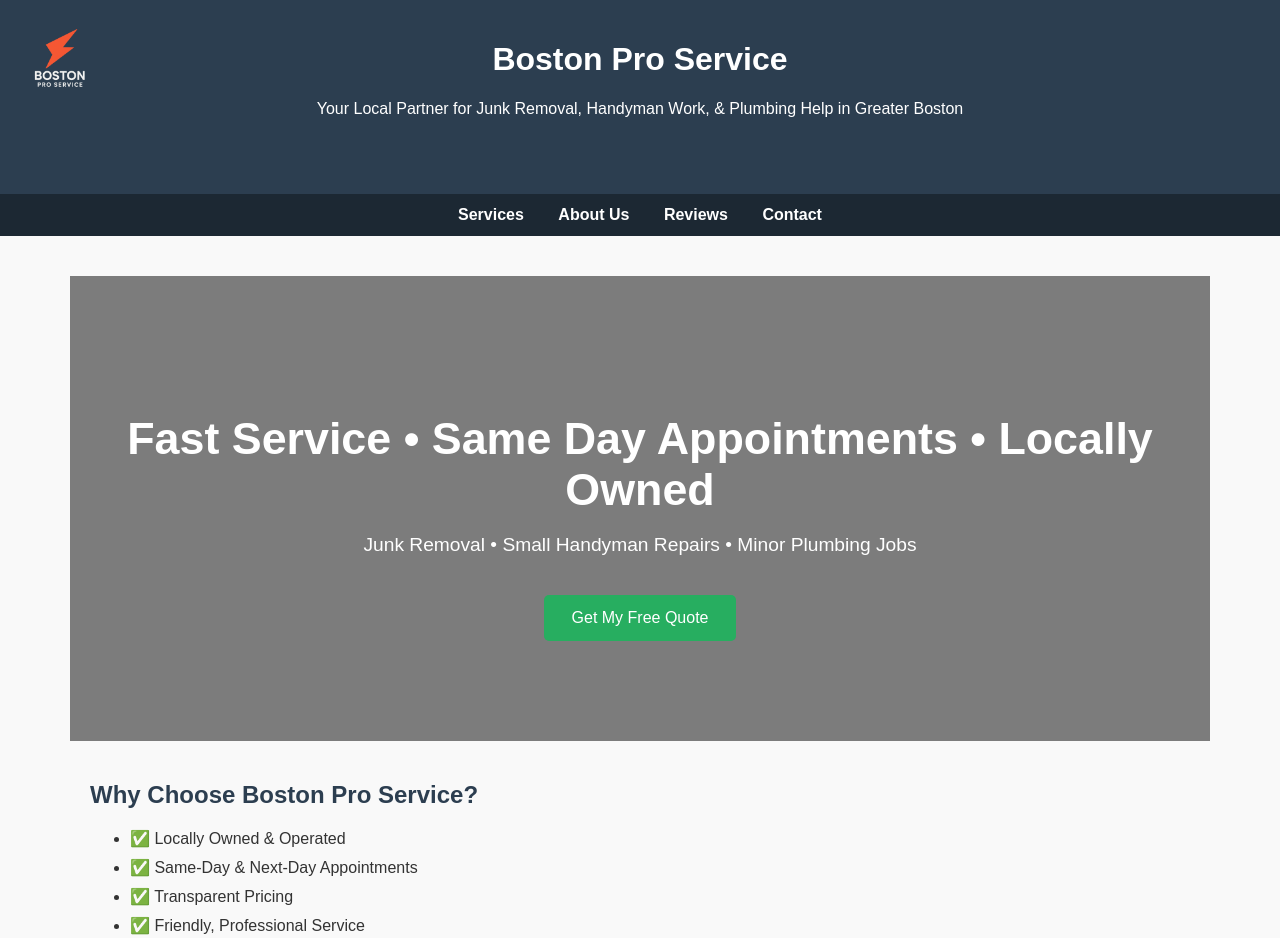
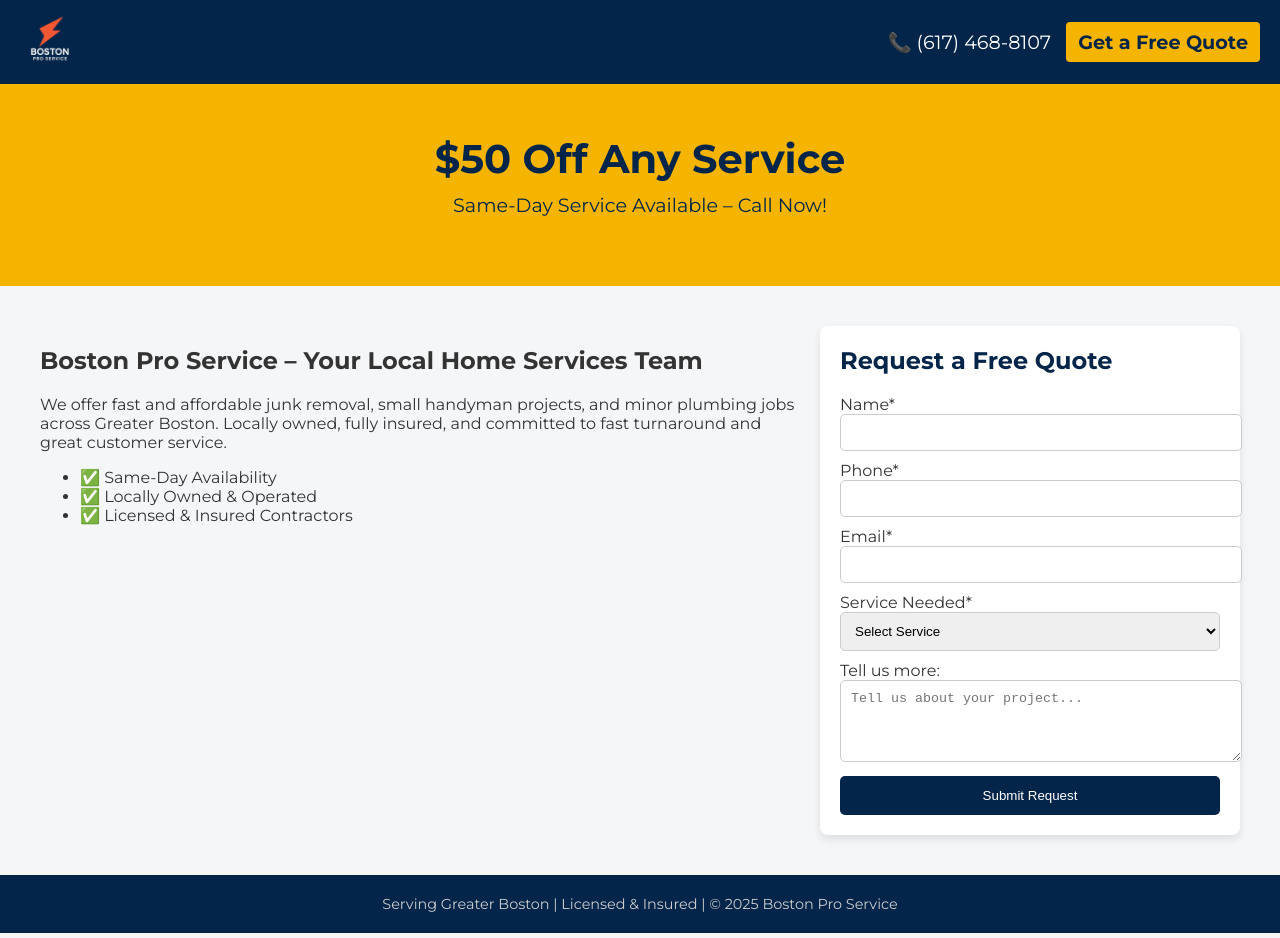
Before and after one commit to NathanTozzi/bostonproservice.github.io, a plain HTML site: page index.html in a window 1280 px wide. Shown: the top 938 px of the page. Drawn offline with Linux system fonts and the light colour scheme.

Commit message:
Update index.html

```diff
--- a/index.html
+++ b/index.html
@@ -3,117 +3,94 @@
 <head>
   <meta charset="UTF-8">
   <meta name="viewport" content="width=device-width, initial-scale=1.0">
-  <title>Boston Pro Service | Fast, Affordable Junk Removal & Home Services in Boston</title>
-  <meta name="description" content="Fast, affordable junk removal, handyman services, and small plumbing jobs across Boston. Locally owned & operated. Get a free quote today!">
-  <meta name="keywords" content="Boston junk removal, Boston handyman, Boston plumbing help, local home services, same day service Boston, Boston Pro Service">
-  <meta name="author" content="Boston Pro Service">
+  <title>Boston Pro Service | Fast & Affordable Home Services</title>
+  <link href="https://fonts.googleapis.com/css2?family=Montserrat:wght@400;700&display=swap" rel="stylesheet">
   <style>
     body {
       margin: 0;
-      font-family: 'Arial', sans-serif;
-      background-color: #f9f9f9;
+      font-family: 'Montserrat', sans-serif;
+      background-color: #f4f6f8;
       color: #333;
     }
-    header {
-      background-color: #2c3e50;
+    .top-bar {
+      background-color: #03254a;
       color: white;
-      padding: 20px 20px 60px 20px;
-      position: relative;
-      text-align: center;
+      display: flex;
+      justify-content: space-between;
+      align-items: center;
+      padding: 10px 20px;
     }
-    header img {
-      position: absolute;
-      top: 20px;
-      left: 20px;
-      height: 80px;
-      cursor: pointer;
+    .top-bar img {
+      height: 60px;
     }
-    nav {
-      background-color: #1c2833;
-      text-align: center;
-      padding: 12px 0;
+    .phone-cta {
+      font-size: 1.2em;
     }
-    nav a {
-      color: white;
-      margin: 0 15px;
+    .phone-cta a {
+      background-color: #f4b400;
+      color: #03254a;
+      padding: 8px 12px;
       text-decoration: none;
+      border-radius: 4px;
+      margin-left: 10px;
       font-weight: bold;
-      transition: color 0.3s;
-    }
-    nav a:hover {
-      color: #f1c40f;
     }
     .hero {
-      background: linear-gradient(rgba(0,0,0,0.5), rgba(0,0,0,0.5)), url('images/boston.jpg') center/cover no-repeat;
-      color: white;
+      background-color: #f4b400;
       text-align: center;
-      padding: 100px 20px;
+      padding: 50px 20px;
+      color: #03254a;
     }
     .hero h1 {
-      font-size: 2.8em;
-      margin-bottom: 10px;
+      font-size: 2.5em;
+      margin: 0;
     }
     .hero p {
       font-size: 1.2em;
+      margin-top: 10px;
     }
-    .cta-button {
-      background-color: #27ae60;
-      color: white;
-      padding: 14px 28px;
-      text-decoration: none;
-      display: inline-block;
-      margin-top: 20px;
-      border-radius: 5px;
-      transition: background-color 0.3s, transform 0.2s;
-    }
-    .cta-button:hover {
-      background-color: #1e8449;
-      transform: scale(1.05);
-    }
-    section {
-      max-width: 1100px;
+    .content {
+      display: flex;
+      max-width: 1200px;
       margin: 40px auto;
       padding: 0 20px;
     }
-    h2 {
-      color: #2c3e50;
+    .main {
+      flex: 2;
+      margin-right: 20px;
     }
-    ul li {
+    .sidebar-form {
+      flex: 1;
+      background-color: white;
+      padding: 20px;
+      border-radius: 8px;
+      box-shadow: 0 4px 8px rgba(0,0,0,0.1);
+    }
+    .sidebar-form h2 {
+      margin-top: 0;
+      color: #03254a;
+    }
+    .sidebar-form input, .sidebar-form textarea, .sidebar-form select {
+      width: 100%;
+      padding: 10px;
       margin-bottom: 10px;
-    }
-    .form-section {
-      background-color: #ffffff;
-      padding: 30px;
-      box-shadow: 0 4px 10px rgba(0,0,0,0.1);
-      border-radius: 8px;
-    }
-    .form-section label {
-      font-weight: bold;
-      display: block;
-      margin-bottom: 5px;
-    }
-    .form-section input, .form-section textarea, .form-section select {
-      width: 100%;
-      padding: 12px;
-      margin-bottom: 15px;
       border: 1px solid #ccc;
       border-radius: 5px;
     }
-    .form-section button {
-      background-color: #27ae60;
+    .sidebar-form button {
+      background-color: #03254a;
       color: white;
-      padding: 12px 20px;
+      padding: 12px;
       border: none;
       border-radius: 5px;
       cursor: pointer;
-      transition: background-color 0.3s, transform 0.2s;
+      width: 100%;
     }
-    .form-section button:hover {
-      background-color: #1e8449;
-      transform: scale(1.05);
+    .sidebar-form button:hover {
+      background-color: #021d38;
     }
     footer {
-      background-color: #1c2833;
+      background-color: #03254a;
       color: #ccc;
       text-align: center;
       padding: 20px;
@@ -124,72 +101,63 @@
 </head>
 <body>
 
-<header>
-  <a href="index.html">
-    <img src="images/logo-new.png" alt="Boston Pro Service Logo">
-  </a>
-  <h1>Boston Pro Service</h1>
-  <p>Your Local Partner for Junk Removal, Handyman Work, & Plumbing Help in Greater Boston</p>
-</header>
-
-<nav>
-  <a href="services.html">Services</a>
-  <a href="about.html">About Us</a>
-  <a href="reviews.html">Reviews</a>
-  <a href="contact.html">Contact</a>
-</nav>
+<div class="top-bar">
+  <a href="index.html"><img src="images/logo-new.png" alt="Boston Pro Service Logo"></a>
+  <div class="phone-cta">
+    📞 (617) 468-8107
+    <a href="#form">Get a Free Quote</a>
+  </div>
+</div>
 
 <section class="hero">
-  <h1>Fast Service • Same Day Appointments • Locally Owned</h1>
-  <p>Junk Removal • Small Handyman Repairs • Minor Plumbing Jobs</p>
-  <a href="#quote-form" class="cta-button">Get My Free Quote</a>
+  <h1>$50 Off Any Service</h1>
+  <p>Same-Day Service Available – Call Now!</p>
 </section>
 
-<section>
-  <h2>Why Choose Boston Pro Service?</h2>
+<div class="content">
+  <div class="main">
+    <h2>Boston Pro Service – Your Local Home Services Team</h2>
+    <p>We offer fast and affordable junk removal, small handyman projects, and minor plumbing jobs across Greater Boston. Locally owned, fully insured, and committed to fast turnaround and great customer service.</p>
     <ul>
+      <li>✅ Same-Day Availability</li>
       <li>✅ Locally Owned & Operated</li>
-    <li>✅ Same-Day & Next-Day Appointments</li>
-    <li>✅ Transparent Pricing</li>
-    <li>✅ Friendly, Professional Service</li>
+      <li>✅ Licensed & Insured Contractors</li>
     </ul>
-</section>
+  </div>
 
-<section id="quote-form" class="form-section">
+  <div class="sidebar-form" id="form">
     <h2>Request a Free Quote</h2>
     <form action="https://formsubmit.co/nathan@bostonproservice.com" method="POST">
       <input type="hidden" name="_next" value="https://bostonproservice.com/thank-you.html">
 
-    <label for="name">Name*</label>
-    <input type="text" name="name" id="name" placeholder="Your Name" required>
+      <label>Name*</label>
+      <input type="text" name="name" required>
 
-    <label for="phone">Phone*</label>
-    <input type="tel" name="phone" id="phone" placeholder="Your Phone Number" required>
+      <label>Phone*</label>
+      <input type="tel" name="phone" required>
 
-    <label for="email">Email*</label>
-    <input type="email" name="email" id="email" placeholder="Your Email Address" required>
+      <label>Email*</label>
+      <input type="email" name="email" required>
 
-    <label for="service">Service Needed*</label>
-    <select name="service" id="service" required>
-      <option value="">-- Please Choose --</option>
+      <label>Service Needed*</label>
+      <select name="service" required>
+        <option value="">Select Service</option>
         <option>Junk Removal</option>
         <option>Handyman Services</option>
         <option>Plumbing Help</option>
         <option>Other</option>
       </select>
 
-    <label for="message">Tell us more:</label>
-    <textarea name="message" id="message" rows="4" placeholder="Give us some details..."></textarea>
+      <label>Tell us more:</label>
+      <textarea name="message" rows="4" placeholder="Tell us about your project..."></textarea>
 
       <button type="submit">Submit Request</button>
     </form>
-</section>
+  </div>
+</div>
 
 <footer>
-  Serving Greater Boston | Licensed & Insured | &copy; 2025 Boston Pro Service
-  <p style="font-size: 0.75em; color: #888; margin-top:10px;">
-    Boston Pro Service partners with independently licensed and insured local contractors to fulfill service requests. Boston Pro Service does not directly perform any services.
-  </p>
+  Serving Greater Boston | Licensed & Insured | © 2025 Boston Pro Service<br>
 </footer>
 
 </body>
```
Lines whose indentation alone changed are shown as unchanged.
